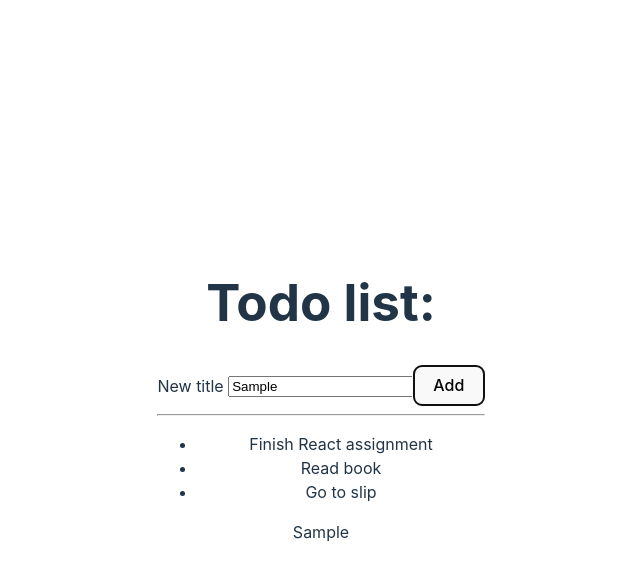
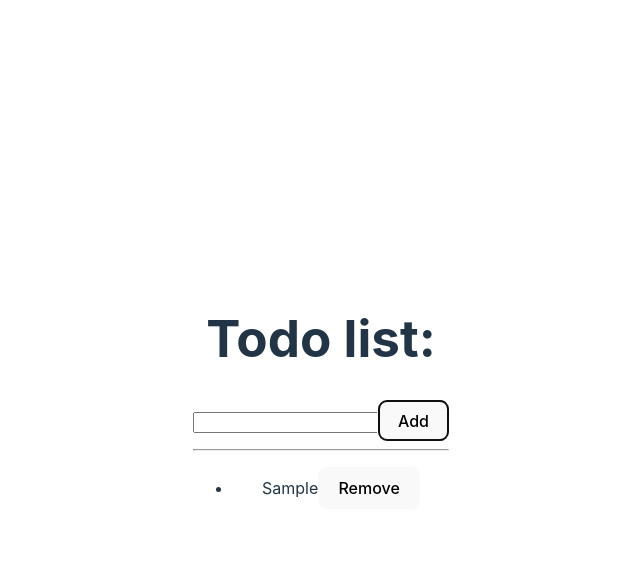
Before and after one commit to podko-va/react-todo, a React (Vite) app in the folder react-todo/: page / in a window 1280 px wide. Both pictures are taken after typing "Sample" into the empty fields and a click on the button "Add". Shown: the top 578 px of the page, without its empty margins (319-959 px from the left). Built offline with nearby package versions, Linux system fonts and the light colour scheme.

Commit message:
lesson 1.6 assignment

```diff
--- a/react-todo/src/AddTodoForm.jsx
+++ b/react-todo/src/AddTodoForm.jsx
@@ -1,21 +1,39 @@
-import React from "react";
+import React, { useState } from "react";
+import InputWithLabel from "./InputWithLabel"
 
 
-function AddTodoForm(props) {
+function AddTodoForm({ onAddTodo, todos  }) {
+    const [todoTitle,setTodoTitle] = useState('');
+
+    const handleTitleChange = (title) =>{
+        setTodoTitle(title)
+    };
+
     const handleAddTodo = (event) => {
-        event.preventDefault(); // Prevent the default form submission
-        const todoTitle = event.target.title.value; // Retrieve the input value
-        console.log(todoTitle);
-        props.onAddTodo(todoTitle); // Call the callback function passed via props
-
-        };
+        event.preventDefault();
+        if (todoTitle.trim() === '') {
+            alert('Todo title cannot be empty');
+            return;
+          }
+          if (todos.some(todo => todo.title === todoTitle)) {
+            alert('Todo title already exists');
+            return;
+          }
+        onAddTodo(todoTitle);
+        setTodoTitle(''); // Clear the input field after adding the todo
+      };
 
 
     return (
         <div>
             <form onSubmit={handleAddTodo}>
-                <label htmlFor="title">New title  </label>
-                <input type="text" name="title"/>
+                <InputWithLabel
+                    id = "title"
+                    label = "New title   "
+                    value={todoTitle}
+                    type="text"
+                    onInputChange={handleTitleChange}
+                />
                 <button>Add</button>
             </form>
         </div>
--- a/react-todo/src/App.jsx
+++ b/react-todo/src/App.jsx
@@ -7,15 +7,25 @@ import AddTodoForm from './AddTodoForm'
 
 
 function App() {
-  const [newTodo, setNewTodo] =  useState([]);
+  //const [newTodo, setNewTodo] =  useState([]);
+  const [todoList, setTodoList] = useState([]);
+
+  const addTodo = (todoTitle) => {
+    setTodoList([...todoList, { id: Date.now(), title: todoTitle }]);
+  };
+
+  const removeTodo = (id) => {
+    const updatedTodoList = todoList.filter(todo => todo.id !== id);
+    setTodoList(updatedTodoList);
+  };
+
    return (
     <>
       <div>
         <h1>Todo list:</h1>
-        <AddTodoForm onAddTodo={setNewTodo} />
+        <AddTodoForm onAddTodo={addTodo} todos={todoList} />
         <hr />
-        <TodoList />
-        <p>{newTodo}</p>
+        <TodoList todos={todoList} onRemoveTodo={removeTodo} />
       </div>
     </>
   )
--- /dev/null
+++ b/react-todo/src/InputWithLabel.jsx
@@ -0,0 +1,26 @@
+import React, { children, useEffect, useRef } from 'react';
+
+
+function InputWithLabel({ id, value, onInputChange, type = 'text', children }) {
+    const inputRef = useRef(null);
+
+    useEffect (()=>{
+        inputRef.current.focus()
+    },[]);
+
+  return (
+    <>
+      <label htmlFor={id}>{children}</label>
+      <input
+        id={id}
+        type={type}
+        value={value}
+        onChange={(e) => onInputChange(e.target.value)}
+        ref = {inputRef}
+      />
+    </>
+  );
+}
+
+
+export default InputWithLabel;
--- a/react-todo/src/TodoList.jsx
+++ b/react-todo/src/TodoList.jsx
@@ -1,19 +1,14 @@
-import React from "react";
-import TodoListItem from './TodoListItem'
+import React from 'react';
+import TodoListItem from './TodoListItem';
 
-const todoList = [
-    { id: 1, title: 'Finish React assignment' },
-    { id: 2, title: 'Read book' },
-    { id: 3, title: 'Go to slip' },
-  ];
+function TodoList({ todos, onRemoveTodo }) {
+  return (
+    <ul>
+      {todos.map(todo => (
+        <TodoListItem key={todo.id} todo={todo} onRemoveTodo={onRemoveTodo} />
+      ))}
+    </ul>
+  );
+}
 
-function TodoList() {
-    return (
-      <ul>
-        {todoList.map((item) => (
-          <TodoListItem key={item.id} todo={item} />
-        ))}
-      </ul>
-    );
-}
 export default TodoList;
--- a/react-todo/src/TodoListItem.jsx
+++ b/react-todo/src/TodoListItem.jsx
@@ -1,11 +1,12 @@
 import React from 'react';
 
-function TodoListItem(props) {
-    return (
-      <div>
-        <li>{props.todo.title}</li>
-      </div>
-    );
-  }
+function TodoListItem({ todo, onRemoveTodo }) {
+  return (
+    <li>
+      {todo.title}
+      <button type="button" onClick={() => onRemoveTodo(todo.id)}>Remove</button>
+    </li>
+  );
+}
 
-  export default TodoListItem;
+export default TodoListItem;
```
